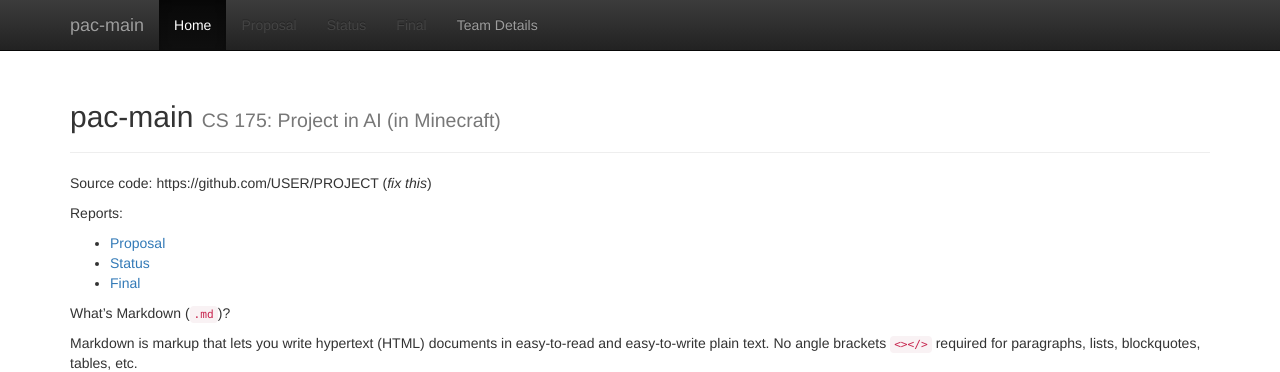
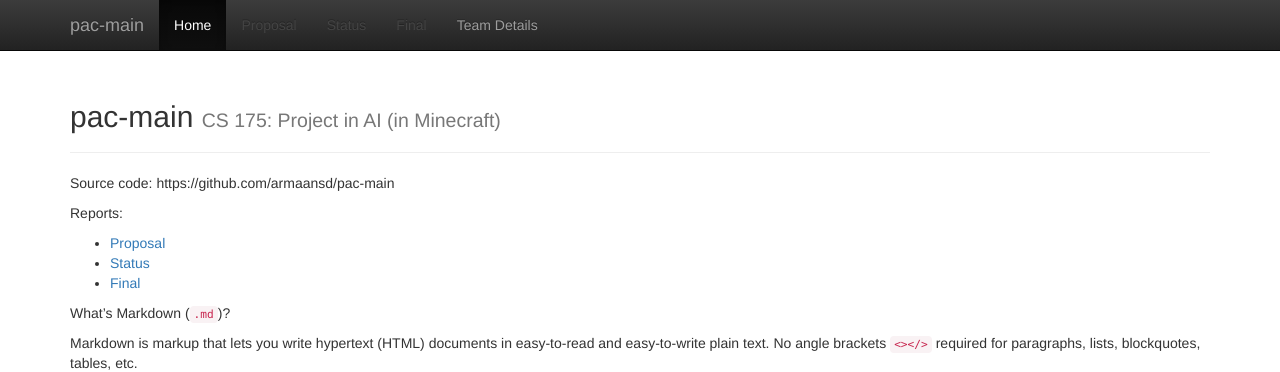
Before and after one commit to armaansd/pac-mAIn, a Jekyll site: the page built from docs/index.md, in a window 1280 px wide. Shown: the top 372 px of the page. Built offline with Jekyll 4.4.1, drawn with Linux system fonts in a browser that asks for light colours; formulas are drawn with MathJax 3.

Commit message:
Update index.md

```diff
--- a/docs/index.md
+++ b/docs/index.md
@@ -3,7 +3,7 @@
 title:  Home
 ---
 
-Source code: https://github.com/USER/PROJECT (_fix this_)
+Source code: https://github.com/armaansd/pac-main
 
 Reports:
 
```
